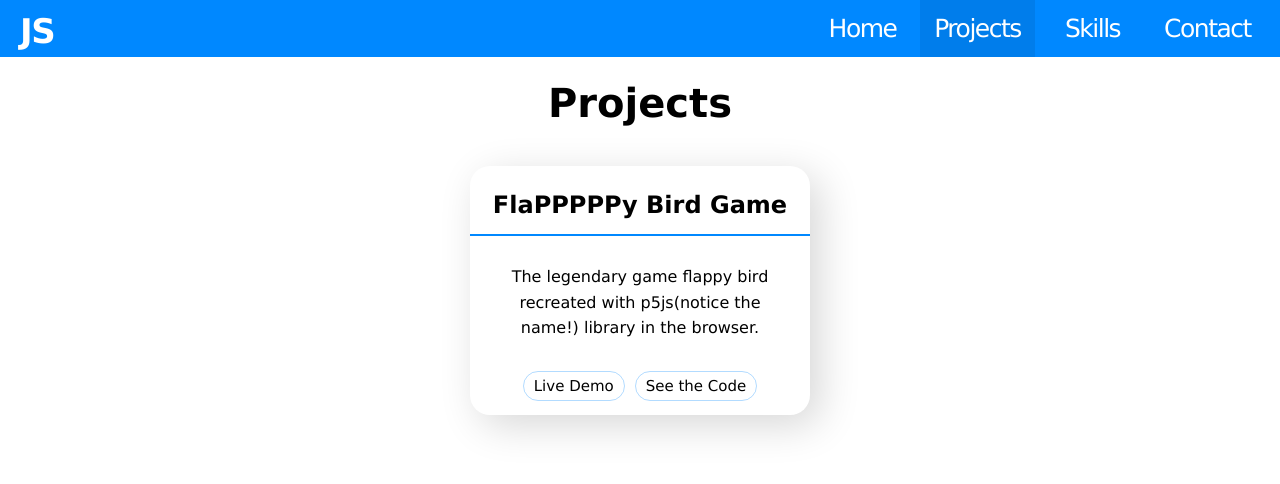
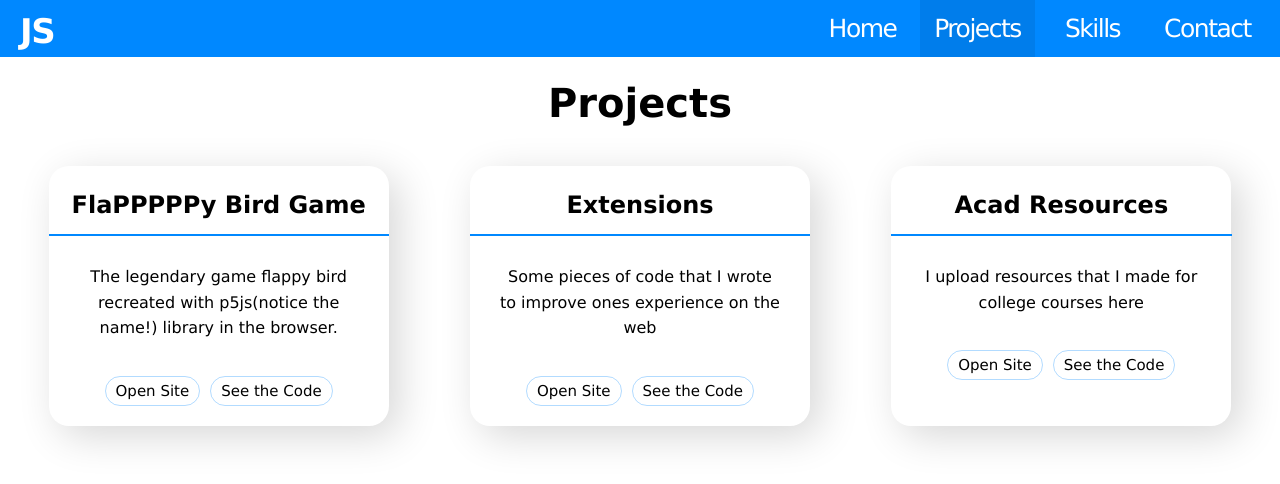
Before and after one commit to jujhaar2409/portfolio, a Next.js app: page /projects in a window 1280 px wide. Shown: the top 484 px of the page. Built offline with nearby package versions, Linux system fonts and the light colour scheme.

Commit message:
added projects and added trail animation to project page

```diff
--- a/Components/styles/InfoCard.module.scss
+++ b/Components/styles/InfoCard.module.scss
@@ -48,7 +48,7 @@
     border-radius: 30px;
     border: 1px rgba(0, 136, 255, 0.3) solid;
     text-decoration: none;
-    display: inline;
+    display: inline-block;
     cursor: pointer;
     transition: all 0.25s ease-in-out;
     &:hover {
--- a/content/data.js
+++ b/content/data.js
@@ -29,6 +29,20 @@ export const projects = [
     liveLocation: 'https://jujhaar2409.github.io/flaPPPPPy-bird/',
     codeLocation: 'https://github.com/jujhaar2409/flaPPPPPy-bird',
   },
+  {
+    name: 'Extensions',
+    description:
+      'Some pieces of code that I wrote to improve ones experience on the web',
+    liveLocation: 'https://jujhaar2409.github.io/extensions/',
+    codeLocation: 'https://github.com/jujhaar2409/extensions',
+  },
+  {
+    name: 'Acad Resources',
+    description:
+      'I upload resources that I made for college courses here',
+    liveLocation: 'https://jujhaar2409.github.io/acad-resources/',
+    codeLocation: 'https://github.com/jujhaar2409/acad-resources',
+  },
 ];
 
 export const contact = {
--- a/pages/projects.jsx
+++ b/pages/projects.jsx
@@ -1,10 +1,24 @@
 import React from "react";
 import Head from "next/head"
 import { projects } from "../content/data";
+import { useTrail } from "react-spring";
 import Layout from "../Layouts/Layout";
 import InfoCard from "../Components/InfoCard";
 
 export default () => {
+  const trail = useTrail(projects.length, {
+    config: {
+      mass: 2,
+      tension: 300,
+      fricton: 40,
+    },
+    opacity: 1,
+    transform: `translateY(0px)`,
+    from: {
+      opacity: 0.3,
+      transform: `translateY(20px)`,
+    },
+  });
   return (
     <>
     <Head>
@@ -12,14 +26,14 @@ export default () => {
     <meta name="description" content="Jujhaar Singh's programming projects"></meta>
   </Head>
     <Layout title="Projects">
-      {projects.map((project) => (
+      {projects.map((project, i) => (
         <>
-          <InfoCard>
+          <InfoCard style={trail[i]}>
             <h2>{project.name}</h2>
             <hr />
             <div className="cardbody">{project.description}</div>
-            <a className="cardA" href={project.liveLocation}>Live Demo</a>
-            <a className="cardA" href={project.codeLocation}>See the Code</a>
+            <a className={`cardA`} href={project.liveLocation}>Open Site</a>
+            <a className={`cardA`} href={project.codeLocation}>See the Code</a>
           </InfoCard>
         </>
       ))}
```
